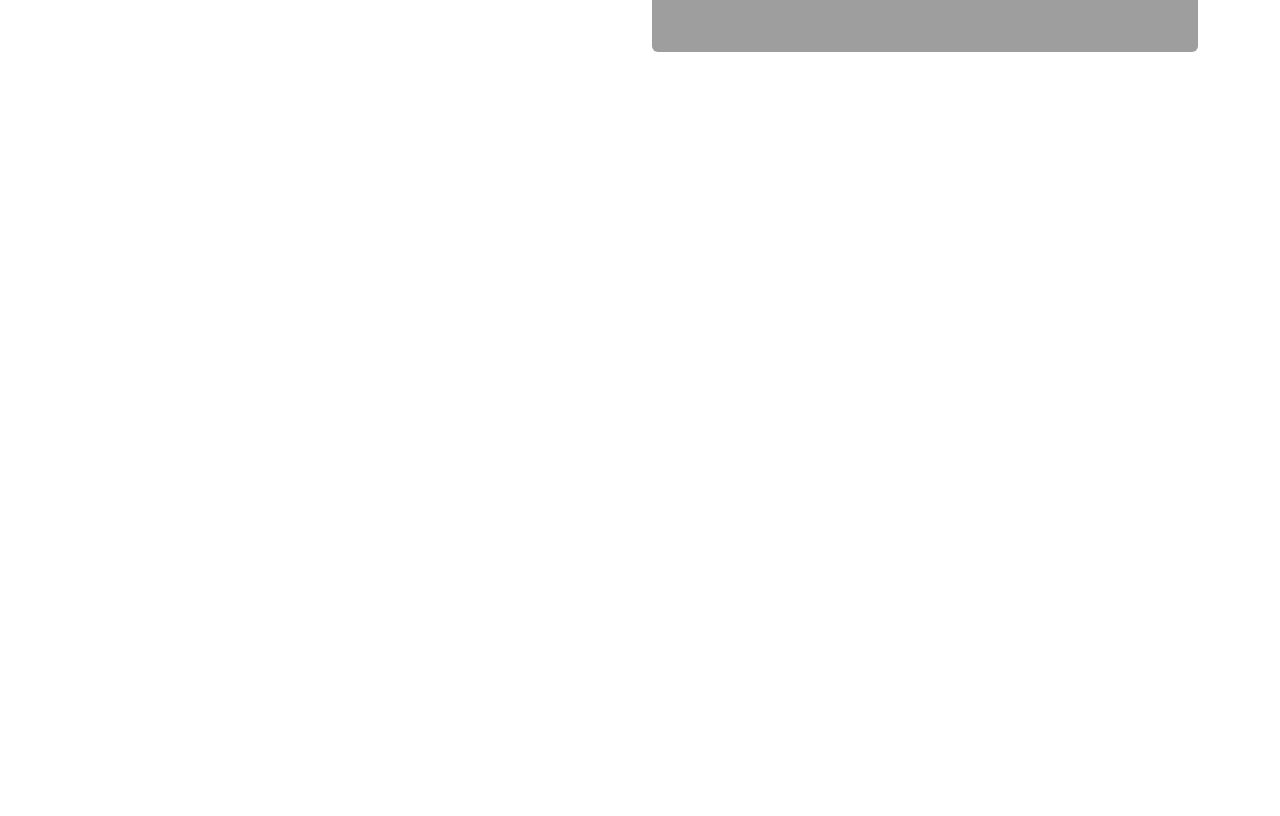
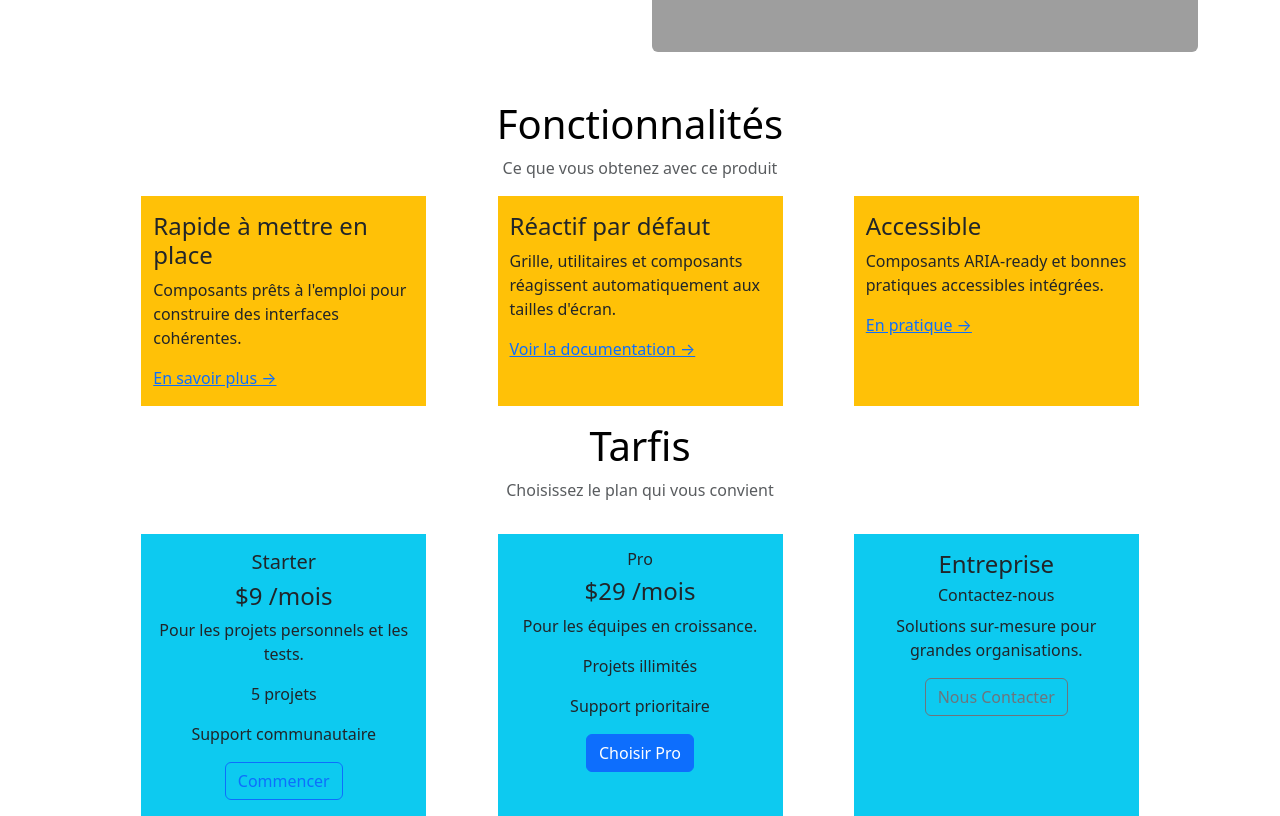
Before and after one commit to bobmino/challenge-bootstrap, a plain HTML site: page index.html in a window 1280 px wide. Shown: the part 416-1232 px from the top of the page. Before the commit the page ends 800 px from the top, so only its background shows below. Drawn offline with nearby package versions, Linux system fonts and the light colour scheme; grey boxes are pictures that could not be loaded.

Commit message:
publish the second part
nav ok
bloc 1 ok
bloc 2 ok

```diff
--- a/index.html
+++ b/index.html
@@ -37,16 +37,16 @@
             </div>
         </div>
     </nav>
-    <div class="container d-flex justify-content-center mt-5">
+    <div class="container d-flex justify-content-center my-5">
         <div class="row align-items-center">
             <div class="col-md-6 mx-auto pt-5">
                 <h1>Créez Plus vite avec Bootstrap</h1>
                 <p>Un modèle simple, réactif et accessible | sans écrire de CSS personnalisé.</p>
                 <div class="row">
-                    <div class="col-md-2 me-auto col-s-12">
+                    <div class="col-md-3 me-auto col-s-12">
                         <button type="button" class="btn btn-primary">Découvrir</button>
                     </div>
-                    <div class="col-md-9 ms-auto col-s-12">
+                    <div class="col-md-9 col-s-12">
                         <button type="button" class="btn btn-outline-secondary btn">Voir les tarifs</button>
                     </div>
                 </div>
@@ -56,6 +56,62 @@
             </div>
         </div>
     </div>
+
+    <div class="container-fluid mt-5">
+        <div class="container-fluid bg-white text-black text-center">
+            <h1>Fonctionnalités</h1>
+            <p class="text-muted">Ce que vous obtenez avec ce produit</p>
+        </div>
+        <div class="container">
+            <div class="row">
+                <div class="col-sm-3 w-60 py-3 ms-auto bg-warning">
+                <h4>Rapide à mettre en place</h3>
+                <p>Composants prêts à l'emploi pour construire des interfaces cohérentes.</p>
+                <a href="">En savoir plus →</a>
+                </div>
+                <div class="col-sm-3 mx-auto py-3 bg-warning">
+                <h4>Réactif par défaut</h3>
+                <p>Grille, utilitaires et composants réagissent automatiquement aux tailles d'écran.</p>
+                <a href="">Voir la documentation →</a>
+                </div>
+                <div class="col-sm-3 py-3 w-60 me-auto bg-warning">
+                <h4>Accessible</h3>
+                <p>Composants ARIA-ready et bonnes pratiques accessibles intégrées.</p>
+                <a href="">En pratique →</a>
+                </div>
+            </div>
+        </div>
+        <div class="container-fluid p-3 bg-white text-black text-center">
+            <h1>Tarfis</h1>
+            <p class="text-muted">Choisissez le plan qui vous convient</p>
+        </div>
+        <div class="container align-items-center">
+            <div class="row">
+                <div class="col-sm-3 py-3 ms-auto bg-info text-center">
+                <h5>Starter</h5>
+                <h4>$9 /mois</h4>
+                <p>Pour les projets personnels et les tests.</p>
+                <p>5 projets</p>
+                <p>Support communautaire</p>
+                <button class="btn btn-outline-primary">Commencer</button>
+                </div>
+                <div class="col-sm-3 py-3 mx-auto bg-info text-center">
+                <h6>Pro</h6>
+                <h4>$29 /mois</h4>
+                <p>Pour les équipes en croissance.</p>
+                <p>Projets illimités</p>
+                <p>Support prioritaire</p>
+                <button class="btn btn-primary">Choisir Pro</button>
+                </div>
+                <div class="col-sm-3 py-3 me-auto bg-info text-center">
+                <h4>Entreprise</h4>
+                <h6>Contactez-nous</h6>
+                <p>Solutions sur-mesure pour grandes organisations.</p>
+                <button class="btn btn-outline-secondary">Nous Contacter</button>
+                </div>
+            </div>
+        </div>
+    </div>
     <script src="https://cdn.jsdelivr.net/npm/bootstrap@5.3.8/dist/js/bootstrap.bundle.min.js" integrity="sha384-FKyoEForCGlyvwx9Hj09JcYn3nv7wiPVlz7YYwJrWVcXK/BmnVDxM+D2scQbITxI" crossorigin="anonymous"></script>
 </body>
 </html>
```
